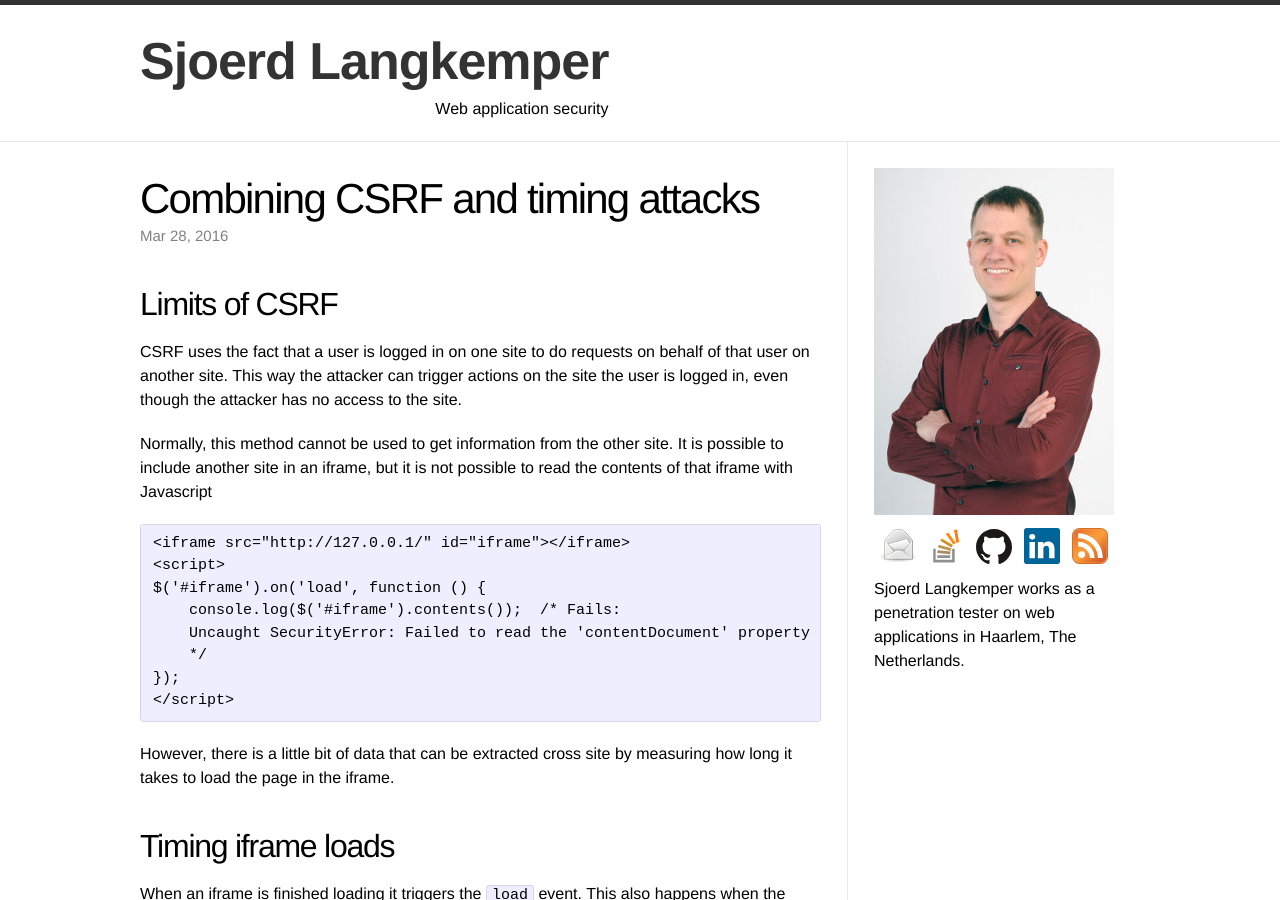
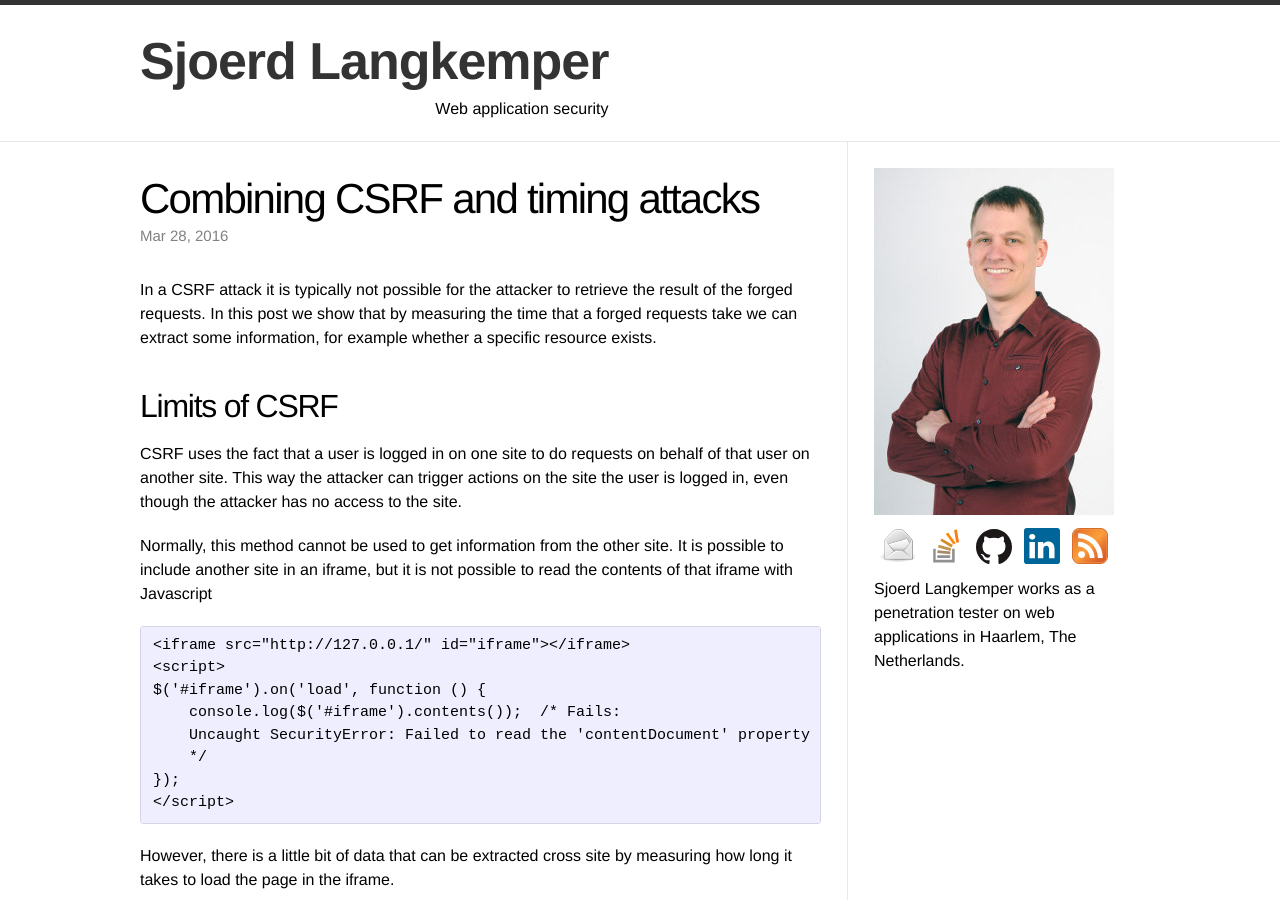
Before and after one commit to Sjord/Sjord.github.io, a Jekyll site: the page built from _posts/2016-03-28-combining-csrf-with-timing-attacks.md, in a window 1280 px wide and 900 px high. Built offline with Jekyll 4.4.1, drawn with Linux system fonts in a browser that asks for light colours.

Commit message:
Add introduction

```diff
--- a/_posts/2016-03-28-combining-csrf-with-timing-attacks.md
+++ b/_posts/2016-03-28-combining-csrf-with-timing-attacks.md
@@ -4,6 +4,8 @@
 thumbnail: clock-240.jpg
 date: 2016-03-28
 ---
+
+In a CSRF attack it is typically not possible for the attacker to retrieve the result of the forged requests. In this post we show that by measuring the time that a forged requests take we can extract some information, for example whether a specific resource exists.
 
 ## Limits of CSRF
 
```
